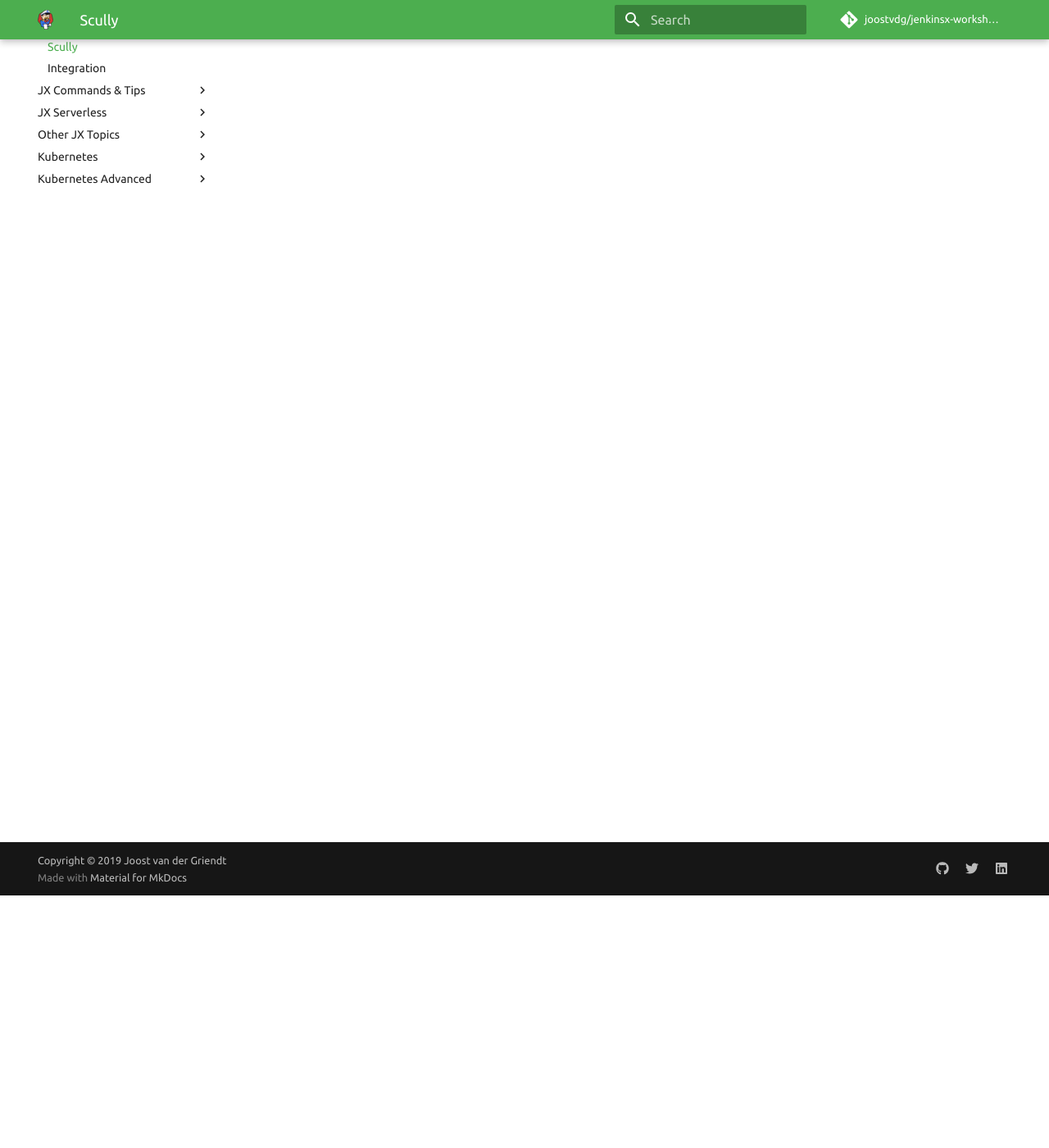
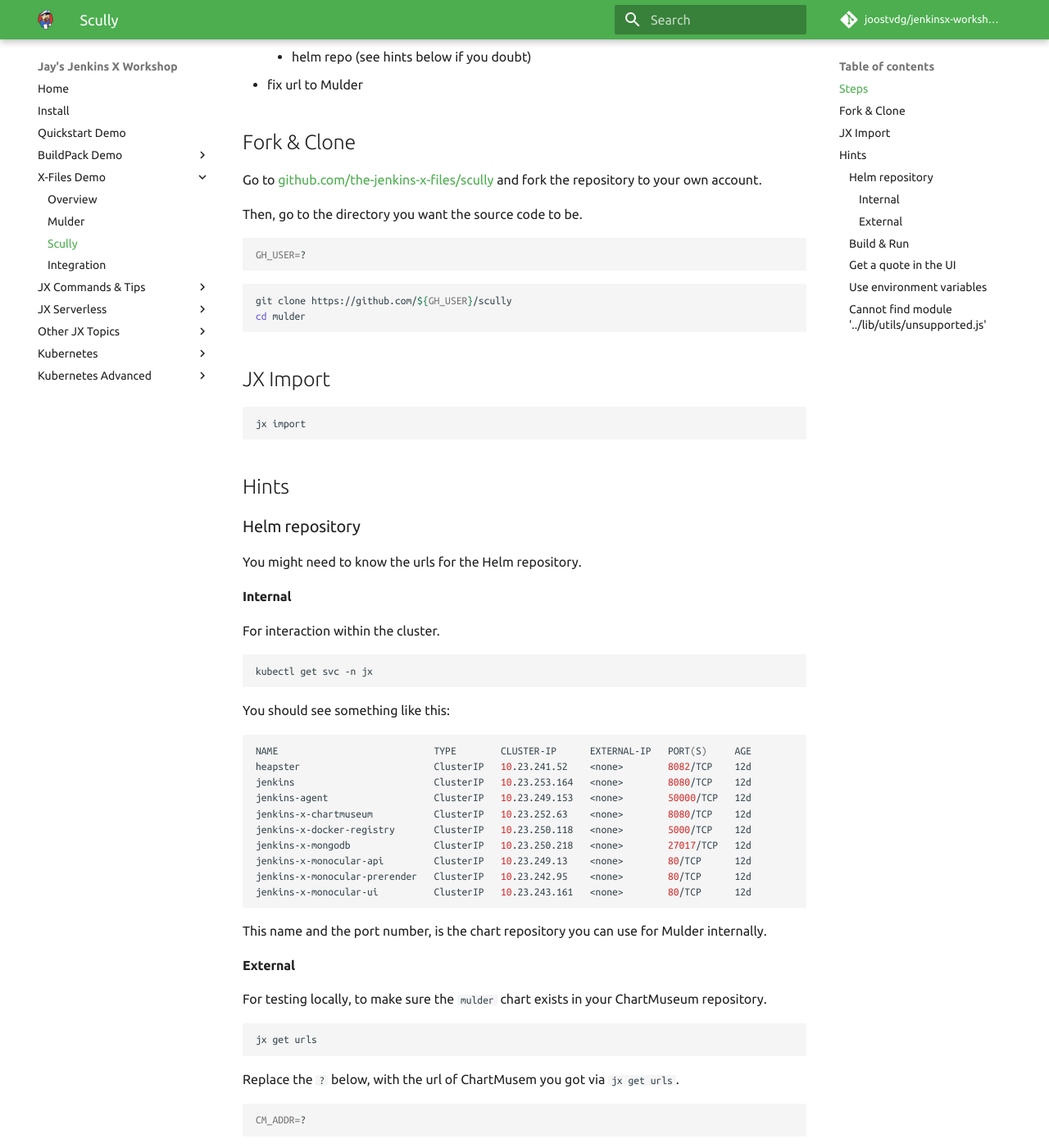
Before and after one commit to joostvdg/jenkinsx-workshop-demos, an MkDocs documentation site: the page built from docs/xfiles/scully.md, in a window 1280 px wide and 1400 px high, scrolled down 308 px. Shown: the whole window at 82% size. Built offline with MkDocs 1.6.1 and Material for MkDocs 9.7.7, drawn with Linux system fonts in a browser that asks for light colours; comment, search, counter and statistics services are not loaded; some of the changed text lies outside the part shown.

````diff
--- a/docs/xfiles/scully.md
+++ b/docs/xfiles/scully.md
@@ -1 +1,130 @@
-# XFiles - Scully
+# Scully
+
+## Steps
+
+* fork & clone
+* jx import
+* fix Dockerfile
+* add Mulder as dependency
+    * helm repo (see hints below if you doubt)
+* fix url to Mulder
+
+## Fork & Clone
+
+Go to [github.com/the-jenkins-x-files/scully](https://github.com/the-jenkins-x-files/scully) and fork the repository to your own account.
+
+Then, go to the directory you want the source code to be.
+
+```bash
+GH_USER=?
+```
+
+```bash
+git clone https://github.com/${GH_USER}/scully
+cd mulder
+```
+
+## JX Import
+
+```bash
+jx import
+```
+
+## Hints
+
+### Helm repository
+
+You might need to know the urls for the Helm repository.
+
+#### Internal
+
+For interaction within the cluster.
+
+```bash
+kubectl get svc -n jx
+```
+
+You should see something like this:
+
+```bash
+NAME                            TYPE        CLUSTER-IP      EXTERNAL-IP   PORT(S)     AGE
+heapster                        ClusterIP   10.23.241.52    <none>        8082/TCP    12d
+jenkins                         ClusterIP   10.23.253.164   <none>        8080/TCP    12d
+jenkins-agent                   ClusterIP   10.23.249.153   <none>        50000/TCP   12d
+jenkins-x-chartmuseum           ClusterIP   10.23.252.63    <none>        8080/TCP    12d
+jenkins-x-docker-registry       ClusterIP   10.23.250.118   <none>        5000/TCP    12d
+jenkins-x-mongodb               ClusterIP   10.23.250.218   <none>        27017/TCP   12d
+jenkins-x-monocular-api         ClusterIP   10.23.249.13    <none>        80/TCP      12d
+jenkins-x-monocular-prerender   ClusterIP   10.23.242.95    <none>        80/TCP      12d
+jenkins-x-monocular-ui          ClusterIP   10.23.243.161   <none>        80/TCP      12d
+```
+
+This name and the port number, is the chart repository you can use for Mulder internally.
+
+#### External
+
+For testing locally, to make sure the `mulder` chart exists in your ChartMuseum repository.
+
+```bash
+jx get urls
+```
+
+Replace the `?` below, with the url of ChartMusem you got via `jx get urls`.
+
+```bash
+CM_ADDR=?
+```
+
+```bash
+helm repo add jx-workshop $CM_ADDR
+helm repo update
+helm search mulder
+```
+
+### Build & Run
+
+To build and run the application, you can take a look at the `README.md`.
+
+* https://github.com/the-jenkins-x-files/scully
+
+You can also use the `npm` tools.
+
+```bash
+npm install
+npm run build
+```
+
+```bash
+npm install -g serve # might have to be run with SUDO
+serve -s build
+```
+
+### Get a quote in the UI
+
+Click on Scully's "voice box" to get a quote.
+
+### Use environment variables
+
+For the Mulder server url, you can set an environment variable.
+
+There are several places you can set this, in `values.yaml` or in `templates/deployment.yaml`.
+
+### Cannot find module '../lib/utils/unsupported.js'
+
+If you run into this error:
+
+```bash
+internal/modules/cjs/loader.js:583
+throw err;
+^
+
+Error: Cannot find module '../lib/utils/unsupported.js'
+    at Function.Module._resolveFilename (internal/modules/cjs/loader.js:581:15)
+```
+
+The easiest resolution, is to reinstall `node` via homebrew (assuming MacOS).
+
+```bash
+sudo rm -rf /usr/local/lib/node_modules/npm
+brew reinstall node
+```
````
Also changed, not shown: docs/tips/commands.md (+8 -0 lines), docs/xfiles/index.md (+13 -1 lines), docs/xfiles/mulder.md (+41 -1 lines).
